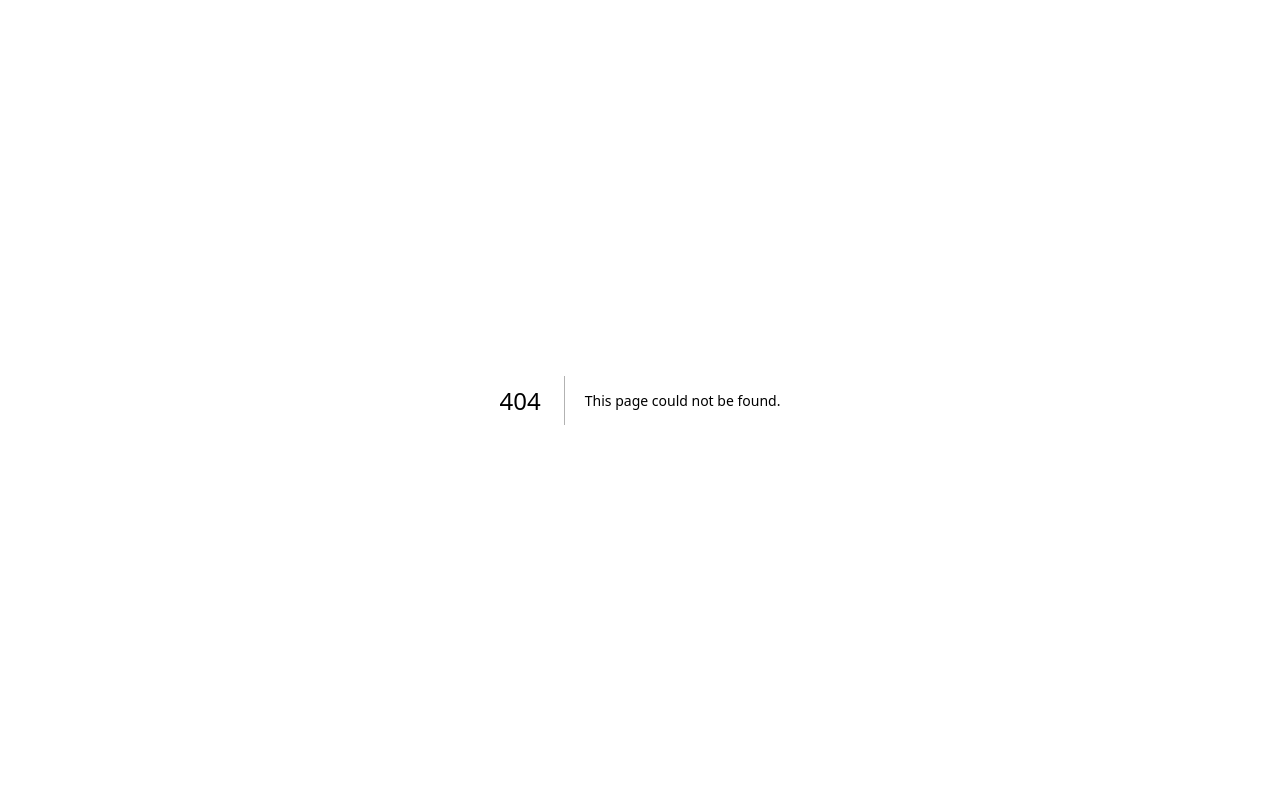
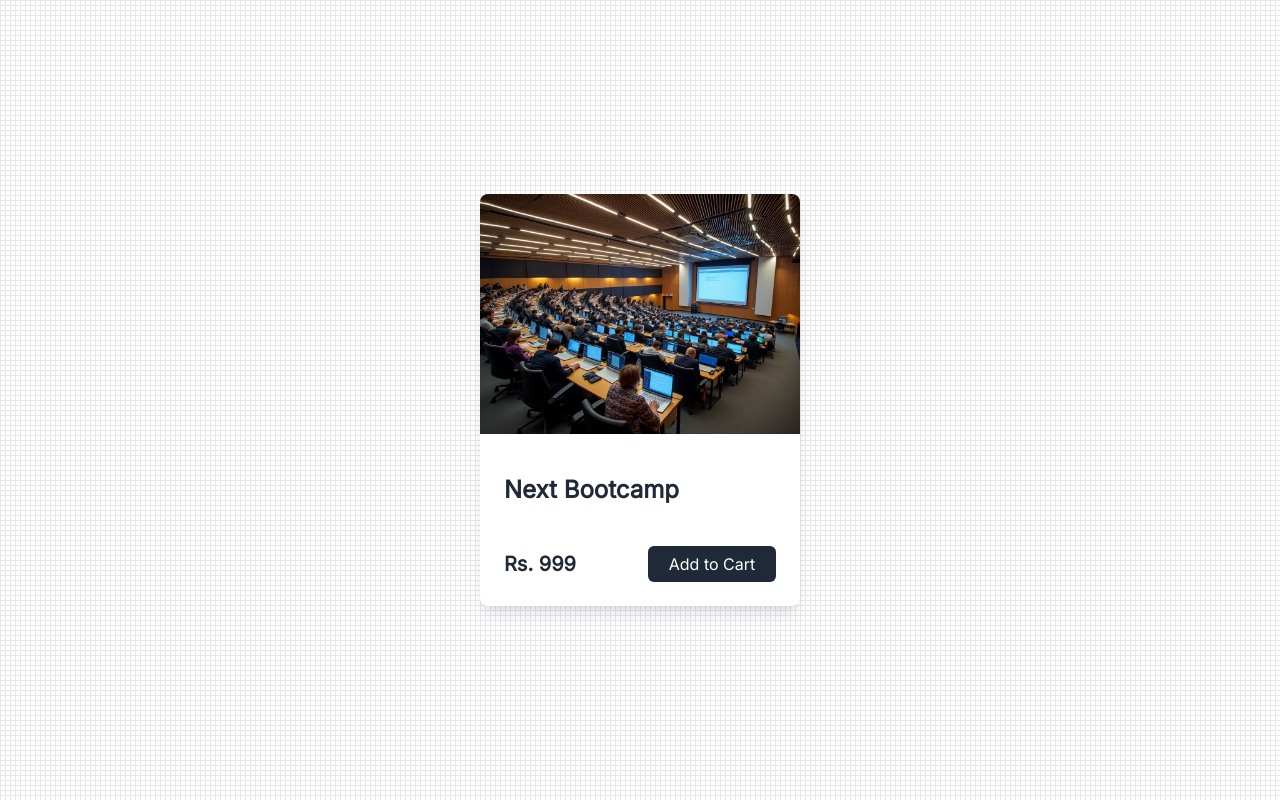
Before and after one commit to poswalsameer/Code-Samaaj, a Next.js app in the folder codesamaaj/: page /payment-gateway in a window 1280 px wide. Before the commit this address had no page. Built offline with nearby package versions, Linux system fonts and the light colour scheme.

Commit message:
added product page

```diff
--- a/codesamaaj/src/app/page.tsx
+++ b/codesamaaj/src/app/page.tsx
@@ -80,12 +80,13 @@ export default function Home() {
         <div className="space-x-6 my-5 sm:my-10">
           <Button
             className=" w-32 bg-gray-900 text-white transition-all delay-75 ease-linear hover:-translate-y-1"
-            onClick={() => router.push("/signup")}
+            onClick={() => router.push("/payment-gateway")}
           >
-            Sign Up
+            {/* Sign Up */}
+            Get started
           </Button>
           <Button
-            className="w-32 bg-gray-900 text-white transition-all delay-75 ease-linear hover:-translate-y-1"
+            className=" w-32 bg-gray-900 text-white transition-all delay-75 ease-linear hover:-translate-y-1"
             onClick={() => router.push("/login")}
           >
             Login
--- /dev/null
+++ b/codesamaaj/src/app/payment-gateway/page.tsx
@@ -0,0 +1,35 @@
+'use client'
+
+import { useRouter } from "next/navigation";
+import React from "react";
+
+function Page() {
+
+    const router = useRouter();
+
+  return (
+    <div className="min-h-screen bg-white flex flex-col gap-y-8 items-center justify-center p-4"
+    id="bg-grid-pattern">
+      <div className="bg-white rounded-lg shadow-lg overflow-hidden w-80">
+        <div className="relative h-64 w-full">
+          <img src="./landingPage.jpg" alt="" />
+        </div>
+        <div className=" p-6">
+          <h2 className="text-2xl font-semibold text-gray-800 mb-4">Next Bootcamp</h2>
+          <div className="mt-10 flex justify-between items-center">
+            <p className="text-xl font-bold text-gray-800">
+              Rs. 999
+            </p>
+            <button className="h-9 w-32 rounded-md bg-gray-800 text-white hover:bg-gray-700"
+            onClick={() => router.push("/signup")}
+            >
+              Add to Cart
+            </button>
+          </div>
+        </div>
+      </div>
+    </div>
+  );
+}
+
+export default Page;
```
